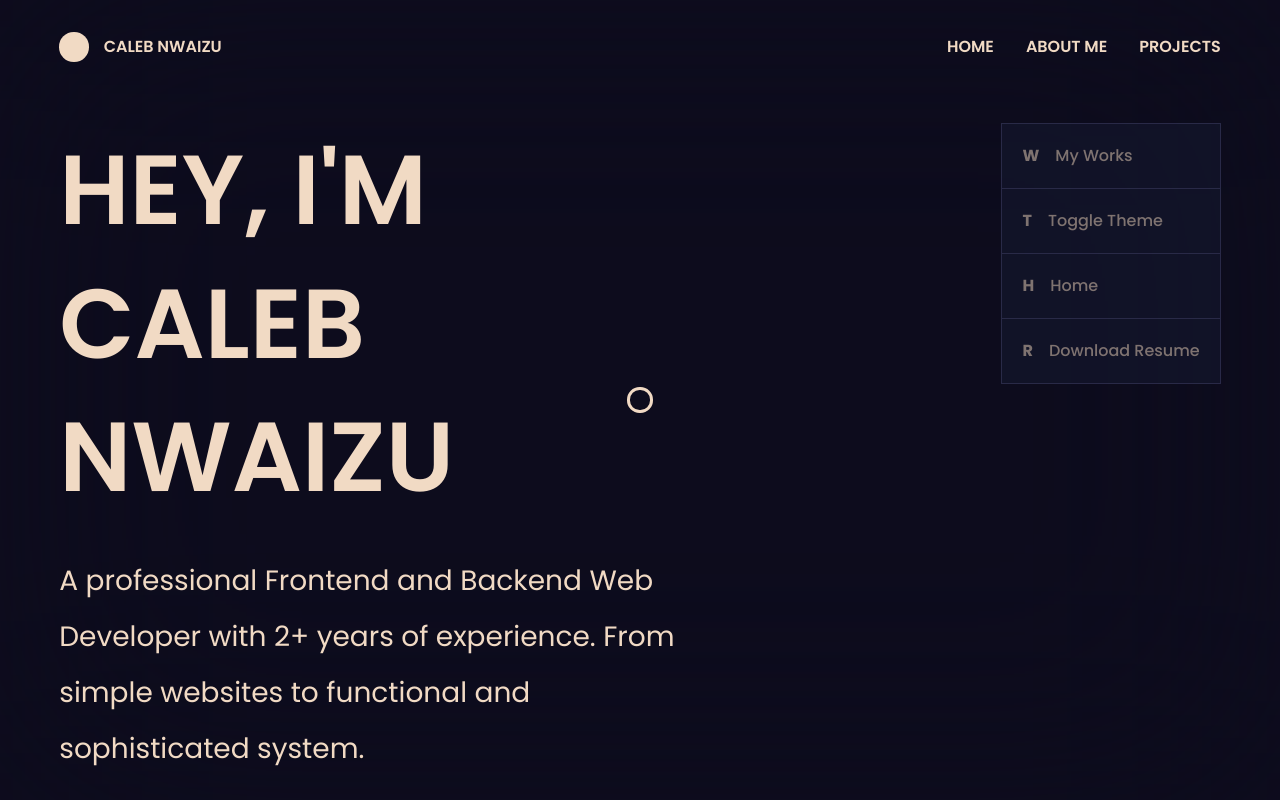
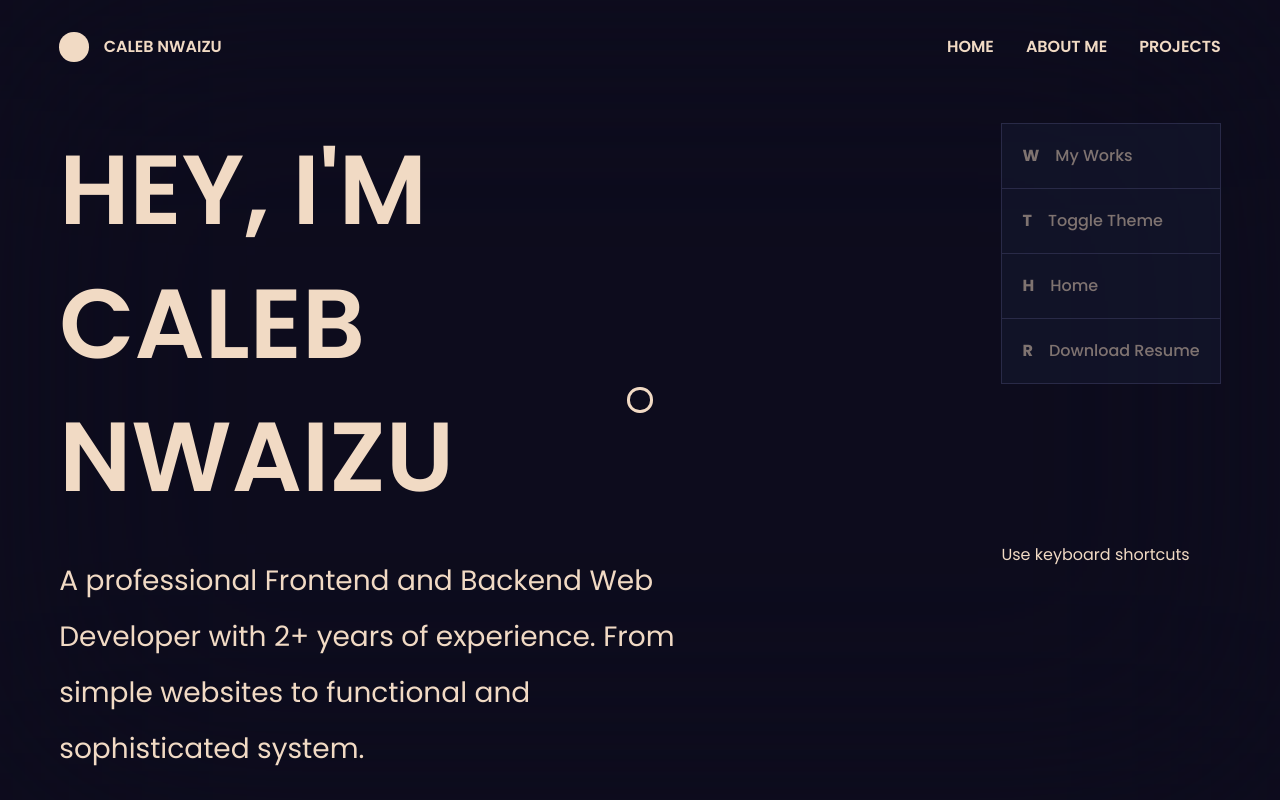
Before and after one commit to calebchris000/Portfolio, a Svelte app: page /home in a window 1280 px wide. Shown: the top 800 px of the page. Built offline with nearby package versions, Linux system fonts and the light colour scheme; a web font is replaced by a local one.

Commit message:
Add hints for keyboard shortcut

```diff
--- a/src/pages/home.svelte
+++ b/src/pages/home.svelte
@@ -1,13 +1,29 @@
 <script lang="ts">
     import { onMount } from "svelte";
     import download from "@src/assets/download.svg";
+    import animated from "@src/assets/animated_arrow.gif";
 
     let home: HTMLElement;
+    $: show_tip = false;
 
     onMount(() => {
         setTimeout(() => {
             home.style.transform = "scale(1)";
         });
+
+        const tip = localStorage.getItem("showTip");
+
+        if (!tip) {
+            localStorage.setItem("showTip", JSON.stringify(false));
+        } else {
+            const parsed = JSON.parse(tip);
+            show_tip = parsed;
+        }
+
+        setTimeout(() => {
+            show_tip = true;
+            localStorage.setItem("showTip", JSON.stringify(true));
+        }, 10000);
     });
 </script>
 
@@ -51,6 +67,7 @@
             </div>
         </div>
 
+        <div style="position: relative;">
             <div class="shortcuts">
                 <div>
                     <span style="font-weight: bold; color: var(--accent-color);"
@@ -76,6 +93,20 @@
                     >
                     <span style="text-wrap: nowrap;">Download Resume</span>
                 </div>
+            </div>
+            {#if !show_tip}
+                <div class="animated_arrow">
+                    <img
+                        class="arrow"
+                        style="width: 100%"
+                        src={animated}
+                        alt=""
+                    />
+                    <span style="text-wrap: nowrap;"
+                        >Use keyboard shortcuts</span
+                    >
+                </div>
+            {/if}
         </div>
     </section>
 </main>
@@ -124,7 +155,20 @@
         transition: all 300ms ease;
         user-select: none;
     }
+    .animated_arrow {
+        width: 8rem;
+        position: absolute;
+        top: 40vh;
+        display: flex;
+        gap: 1rem;
+        flex-direction: column;
+        border: none !important;
+        opacity: 1;
+    }
 
+    .arrow {
+        transform: rotate(120deg);
+    }
     .shortcuts:hover {
         opacity: 1;
     }
```
Also changed, not shown: src/assets/animated_arrow.gif (added). Lines whose indentation alone changed are shown as unchanged.
